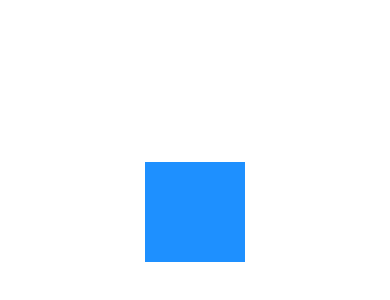
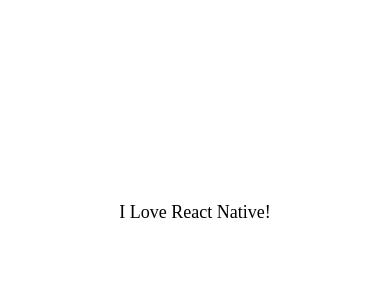
Before and after one commit to WinnieGotYu/buy-and-sell-react-native, a React Native app: screen / in a window 390 px wide. Shown: the part 210-510 px from the top of the page. Built offline with nearby package versions, Linux system fonts and the light colour scheme.

Commit message:
Practice run

```diff
--- a/App.js
+++ b/App.js
@@ -1,24 +1,21 @@
 import React from "react";
-import { View, StyleSheet } from "react-native";
+import { View, StyleSheet, Text } from "react-native";
+
+import AppText from "./app/components/AppText"
+
 
 export default function App() {
   return (
     <View style={styles.app}>
-      <View style={styles.container}></View>
+    <AppText>I Love React Native!</AppText>
     </View>
   );
 }
 
 const styles = StyleSheet.create({
   app: {
-    flex:1,
-    justifyContent: 'center',
-    alignItems: 'center'
+    flex: 1,
+    justifyContent: "center",
+    alignItems: "center",
   },
-  container: {
-    backgroundColor: 'dodgerblue',
-    width: 100,
-    height: 100,
-
-  }
-})
+});
--- a/app/screens/WelcomeScreen.js
+++ b/app/screens/WelcomeScreen.js
@@ -1,5 +1,7 @@
 import React from "react";
 import { Image, ImageBackground, StyleSheet, Text, View } from "react-native";
+
+import colors from "../config/colors"
 
 function WelcomeScreen(props) {
   return (
```
